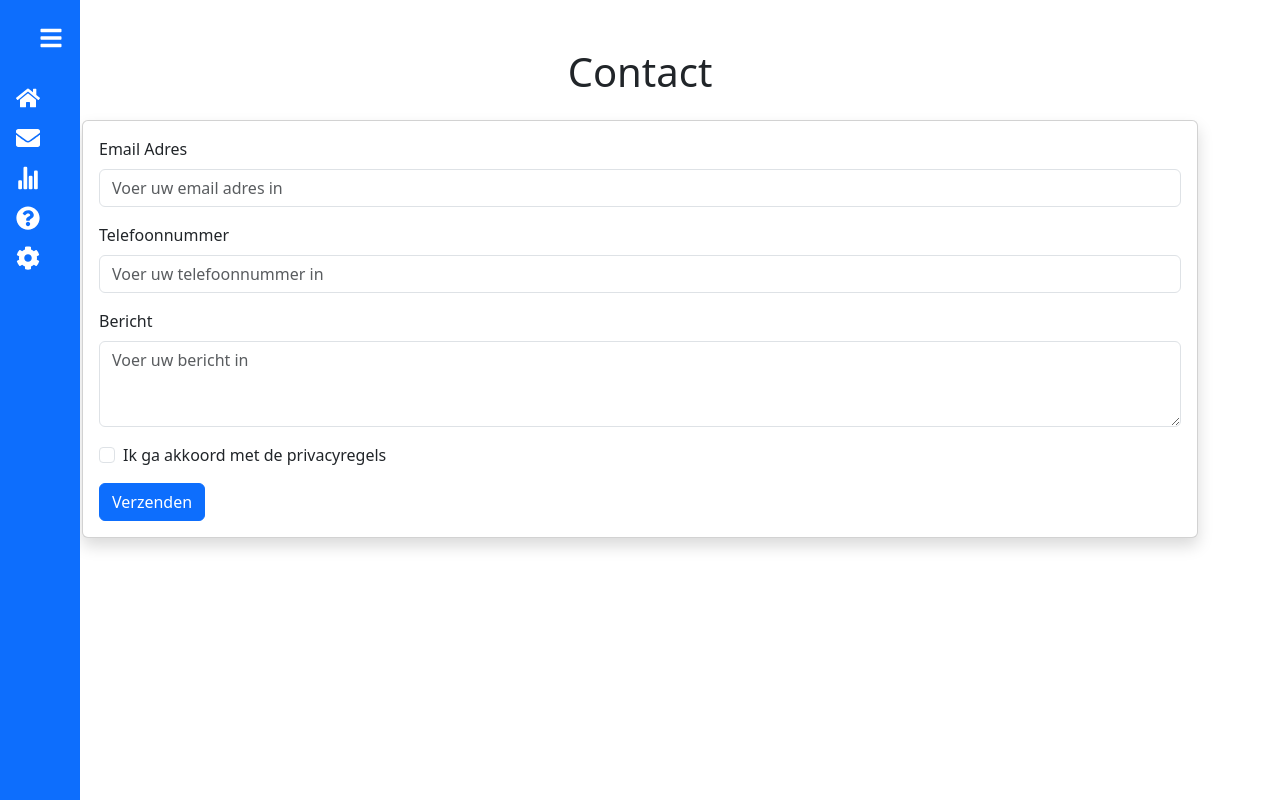
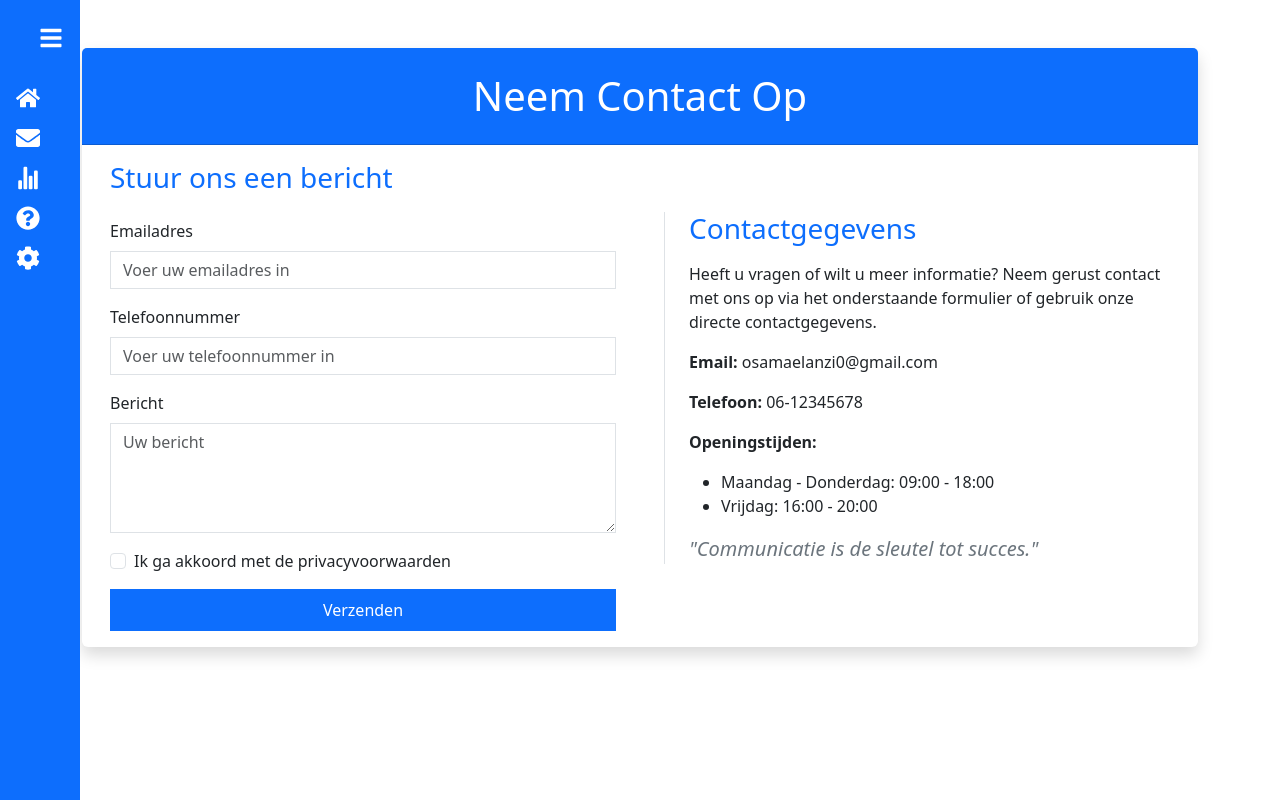
Before and after one commit to OsamaElAnzi/GeldManagmentSysteem_React, a React (Vite) app in the folder GeldApp/: page /contact in a window 1280 px wide. Built offline with nearby package versions, Linux system fonts and the light colour scheme.

Commit message:
contact een leuke simpele styling gegeven

```diff
--- a/GeldApp/package.json
+++ b/GeldApp/package.json
@@ -15,6 +15,8 @@
     "@emotion/styled": "^11.14.0",
     "@mui/material": "^6.3.0",
     "@mui/x-charts": "^7.23.2",
+    "@nextui-org/input": "^2.4.7",
+    "@nextui-org/react": "^2.6.10",
     "@react-email/components": "^0.0.31",
     "ag-charts-enterprise": "^11.0.3",
     "ag-charts-react": "^11.0.3",
--- a/GeldApp/src/components/HerbruikbaarCode/ModalSpaarDoel.jsx
+++ b/GeldApp/src/components/HerbruikbaarCode/ModalSpaarDoel.jsx
@@ -115,7 +115,7 @@ export function Spaardoel({ spaardoel }) {
   return (
     <div>
       <h4 className="display-6">
-        {spaardoel ? `€${spaardoel}` : "Geen spaardoel"}
+        {spaardoel ? `€${spaardoel.toFixed(2)}` : "Geen spaardoel"}
       </h4>
     </div>
   );
--- a/GeldApp/src/components/Pages/Contact.jsx
+++ b/GeldApp/src/components/Pages/Contact.jsx
@@ -1,6 +1,6 @@
 import React, { useRef, useState } from "react";
 import emailjs from "@emailjs/browser";
-import { Container, Form, Button, Alert, Card } from "react-bootstrap";
+import { Container, Form, Button, Alert, Card, Col, Row } from "react-bootstrap";
 
 function Contact() {
   const form = useRef();
@@ -19,41 +19,47 @@ function Contact() {
         "FAX_q-rpkU_WhLRjx"
       )
       .then(
-        (result) => {
-          setAlert({ type: "success", message: "Email verstuurd!" });
+        () => {
+          setAlert({ type: "success", message: "Email succesvol verstuurd!" });
           form.current.reset();
         },
-        (error) => {
-          setAlert({ type: "danger", message: "Er is iets misgegaan!" });
+        () => {
+          setAlert({ type: "danger", message: "Er is iets misgegaan. Probeer opnieuw." });
         }
       )
-      .finally(() => {
-        setIsSubmitting(false);
-      });
+      .finally(() => setIsSubmitting(false));
   };
 
   return (
     <Container className="my-5">
-      <h1 className="text-center mb-4">Contact</h1>
-      <Card className="shadow">
+      <Card className="shadow border-0">
+        <Card.Header className="bg-primary text-white text-center py-4">
+          <h1 className="mb-0">Neem Contact Op</h1>
+        </Card.Header>
         <Card.Body>
+          <Row className="align-items-center">
+            {/* Contact Form */}
+            <Col md={6} className="px-4">
+              <h3 className="mb-4 text-primary">Stuur ons een bericht</h3>
               {alert && (
                 <Alert
                   variant={alert.type}
                   onClose={() => setAlert(null)}
                   dismissible
+                  className="mb-4"
                 >
                   {alert.message}
                 </Alert>
               )}
               <Form ref={form} onSubmit={emailVersturen}>
                 <Form.Group controlId="formBasicEmail" className="mb-3">
-              <Form.Label>Email Adres</Form.Label>
+                  <Form.Label>Emailadres</Form.Label>
                   <Form.Control
                     type="email"
                     name="user_email"
-                placeholder="Voer uw email adres in"
+                    placeholder="Voer uw emailadres in"
                     required
+                    className="rounded-0"
                   />
                 </Form.Group>
                 <Form.Group controlId="formBasicPhone" className="mb-3">
@@ -63,6 +69,7 @@ function Contact() {
                     name="user_phone"
                     placeholder="Voer uw telefoonnummer in"
                     required
+                    className="rounded-0"
                   />
                 </Form.Group>
                 <Form.Group controlId="formBasicMessage" className="mb-3">
@@ -70,22 +77,59 @@ function Contact() {
                   <Form.Control
                     as="textarea"
                     name="message"
-                rows={3}
-                placeholder="Voer uw bericht in"
+                    rows={4}
+                    placeholder="Uw bericht"
                     required
+                    className="rounded-0"
                   />
                 </Form.Group>
                 <Form.Group controlId="formBasicCheckbox" className="mb-3">
                   <Form.Check
                     type="checkbox"
-                label="Ik ga akkoord met de privacyregels"
+                    label="Ik ga akkoord met de privacyvoorwaarden"
                     required
                   />
                 </Form.Group>
-            <Button variant="primary" type="submit" disabled={isSubmitting}>
+                <Button
+                  variant="primary"
+                  type="submit"
+                  className="w-100 py-2 rounded-0"
+                  disabled={isSubmitting}
+                >
                   {isSubmitting ? "Verzenden..." : "Verzenden"}
                 </Button>
               </Form>
+            </Col>
+
+            {/* Contact Details */}
+            <Col md={6} className="px-4">
+              <div className="border-start ps-4">
+                <h3 className="mb-3 text-primary">Contactgegevens</h3>
+                <p>
+                  Heeft u vragen of wilt u meer informatie? Neem gerust contact met ons op via het
+                  onderstaande formulier of gebruik onze directe contactgegevens.
+                </p>
+                <p>
+                  <strong>Email:</strong> osamaelanzi0@gmail.com
+                </p>
+                <p>
+                  <strong>Telefoon:</strong> 06-12345678
+                </p>
+                <p>
+                  <strong>Openingstijden:</strong>
+                </p>
+                <ul>
+                  <li>Maandag - Donderdag: 09:00 - 18:00</li>
+                  <li>Vrijdag: 16:00 - 20:00</li>
+                </ul>
+                <blockquote className="blockquote">
+                  <p className="mb-0 fst-italic text-secondary">
+                    "Communicatie is de sleutel tot succes."
+                  </p>
+                </blockquote>
+              </div>
+            </Col>
+          </Row>
         </Card.Body>
       </Card>
     </Container>
```
Also changed, not shown: 1 other file (tests, documents, lock files or other folders). Lines whose indentation alone changed are shown as unchanged.
